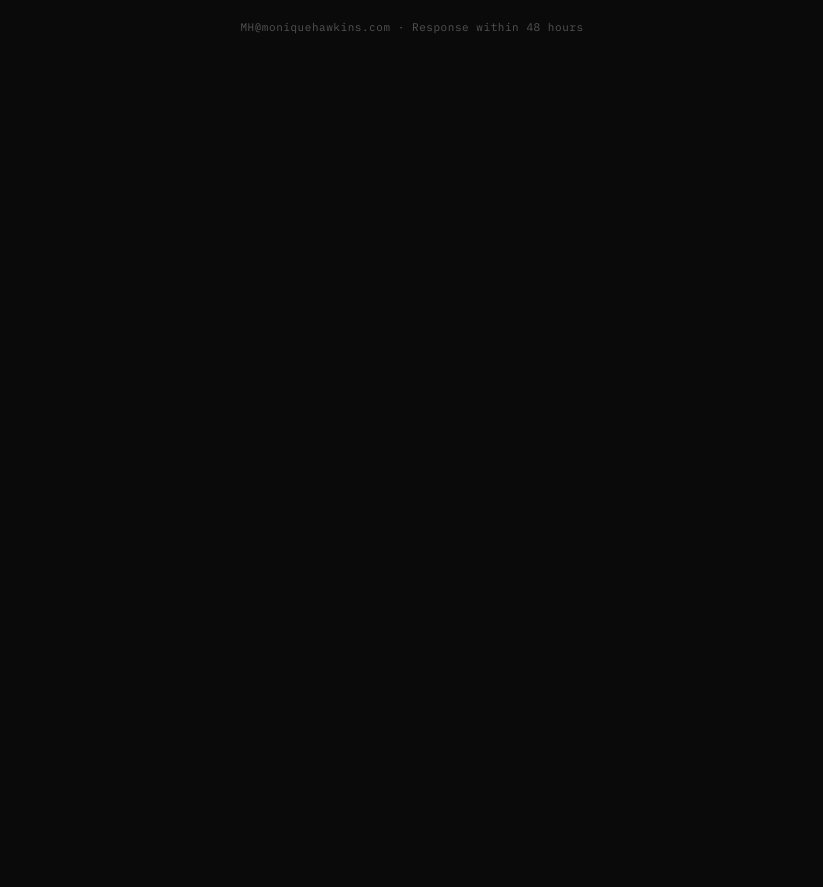
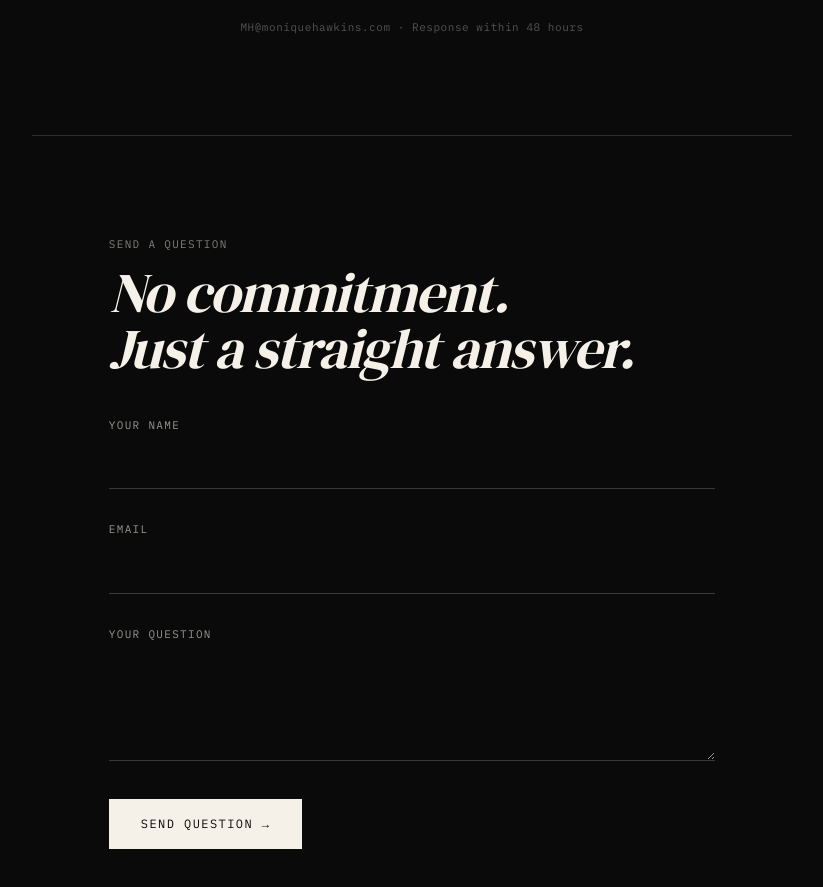
Before and after one commit to niquewill/moniquehawkins-com, a Next.js app: page /consulting in a window 1280 px wide. Shown: the part 6100-6987 px from the top of the page, without its empty margins (228-1051 px from the left). Before the commit the page ends 6235 px from the top, so only its background shows below. Built offline with nearby package versions, Linux system fonts and the light colour scheme.

Commit message:
Fix consulting form, insights filters, work links, notify/subscribe buttons

```diff
--- /dev/null
+++ b/app/components/QuickContactForm.tsx
@@ -0,0 +1,170 @@
+'use client'
+
+import { useState } from 'react'
+
+type Status = 'idle' | 'sending' | 'sent' | 'error'
+
+export default function QuickContactForm() {
+  const [name, setName] = useState('')
+  const [email, setEmail] = useState('')
+  const [message, setMessage] = useState('')
+  const [status, setStatus] = useState<Status>('idle')
+  const [errorMsg, setErrorMsg] = useState('')
+
+  async function handleSubmit(e: React.FormEvent) {
+    e.preventDefault()
+    setStatus('sending')
+    setErrorMsg('')
+    try {
+      const res = await fetch('/api/contact', {
+        method: 'POST',
+        headers: { 'Content-Type': 'application/json' },
+        body: JSON.stringify({ name, email, message }),
+      })
+      if (!res.ok) {
+        const data = await res.json().catch(() => ({}))
+        throw new Error(data.error || 'Something went wrong. Please try again.')
+      }
+      setStatus('sent')
+      setName('')
+      setEmail('')
+      setMessage('')
+    } catch (err) {
+      setStatus('error')
+      setErrorMsg(err instanceof Error ? err.message : 'Something went wrong.')
+    }
+  }
+
+  const labelStyle: React.CSSProperties = {
+    fontFamily: '"IBM Plex Mono", monospace',
+    fontSize: '11px',
+    letterSpacing: '0.12em',
+    textTransform: 'uppercase',
+    color: '#F5F1E8',
+    opacity: 0.6,
+    marginBottom: '10px',
+    display: 'block',
+  }
+
+  const inputStyle: React.CSSProperties = {
+    fontFamily: '"IBM Plex Mono", monospace',
+    fontSize: '14px',
+    width: '100%',
+    background: 'transparent',
+    border: 'none',
+    borderBottom: '1px solid rgba(245,241,232,0.2)',
+    color: '#F5F1E8',
+    padding: '12px 0',
+    outline: 'none',
+  }
+
+  return (
+    <section
+      id="consulting-contact"
+      style={{
+        padding: '100px clamp(24px, 6vw, 120px)',
+        maxWidth: '760px',
+        margin: '0 auto',
+        borderTop: '1px solid rgba(245,241,232,0.15)',
+      }}
+    >
+      <span style={{ ...labelStyle, opacity: 0.5 }}>Send a Question</span>
+      <h2
+        style={{
+          fontFamily: '"DM Serif Display", Georgia, serif',
+          fontStyle: 'italic',
+          fontSize: 'clamp(32px, 5vw, 56px)',
+          lineHeight: 1.0,
+          fontWeight: 400,
+          color: '#F5F1E8',
+          margin: '12px 0 40px',
+          letterSpacing: '-0.02em',
+        }}
+      >
+        No commitment.<br />Just a straight answer.
+      </h2>
+
+      {status === 'sent' ? (
+        <p
+          style={{
+            fontFamily: '"IBM Plex Mono", monospace',
+            fontSize: '15px',
+            lineHeight: 1.8,
+            color: '#F5F1E8',
+          }}
+        >
+          Thanks — your message is on its way. Monique will get back to you soon.
+        </p>
+      ) : (
+        <form onSubmit={handleSubmit} style={{ display: 'flex', flexDirection: 'column', gap: '32px' }}>
+          <div>
+            <label htmlFor="qc-name" style={labelStyle}>Your name</label>
+            <input
+              id="qc-name"
+              type="text"
+              value={name}
+              onChange={(e) => setName(e.target.value)}
+              required
+              style={inputStyle}
+            />
+          </div>
+          <div>
+            <label htmlFor="qc-email" style={labelStyle}>Email</label>
+            <input
+              id="qc-email"
+              type="email"
+              value={email}
+              onChange={(e) => setEmail(e.target.value)}
+              required
+              style={inputStyle}
+            />
+          </div>
+          <div>
+            <label htmlFor="qc-message" style={labelStyle}>Your question</label>
+            <textarea
+              id="qc-message"
+              value={message}
+              onChange={(e) => setMessage(e.target.value)}
+              required
+              rows={4}
+              style={{ ...inputStyle, resize: 'vertical' }}
+            />
+          </div>
+
+          {status === 'error' && (
+            <p
+              style={{
+                fontFamily: '"IBM Plex Mono", monospace',
+                fontSize: '12px',
+                color: '#E8A0A0',
+              }}
+            >
+              {errorMsg}
+            </p>
+          )}
+
+          <button
+            type="submit"
+            disabled={status === 'sending'}
+            style={{
+              fontFamily: '"IBM Plex Mono", monospace',
+              fontSize: '12px',
+              letterSpacing: '0.12em',
+              textTransform: 'uppercase',
+              color: 'var(--color-ink)',
+              background: '#F5F1E8',
+              border: 'none',
+              padding: '16px 32px',
+              cursor: status === 'sending' ? 'default' : 'pointer',
+              alignSelf: 'flex-start',
+              opacity: status === 'sending' ? 0.6 : 1,
+              transition: 'all 0.2s',
+            }}
+          >
+            {status === 'sending' ? 'Sending…' : 'Send question →'}
+          </button>
+        </form>
+      )}
+    </section>
+  )
+}
--- a/app/consulting/ConsultingClient.tsx
+++ b/app/consulting/ConsultingClient.tsx
@@ -1,4 +1,6 @@
 'use client'
+
+import QuickContactForm from '../components/QuickContactForm'
 
 import { useState, useEffect } from 'react'
 
@@ -130,7 +132,7 @@ export default function ConsultingPage() {
           No commitment, no sales process — just a straight answer.
         </p>
         <a
-          href="mailto:MH@moniquehawkins.com?subject=Quick question"
+          href="#consulting-contact"
           style={{
             fontFamily: '"IBM Plex Mono", monospace',
             fontSize: '12px',
@@ -162,6 +164,8 @@ export default function ConsultingPage() {
           MH@moniquehawkins.com · Response within 48 hours
         </p>
       </section>
+
+      <QuickContactForm />
 
     </main>
   )
--- a/app/globals.css
+++ b/app/globals.css
@@ -84,3 +84,7 @@ body {
   color: #E8E4DC;
   text-shadow: 0 0 20px rgba(232,228,220,0.6);
 }
+/* Smooth in-page scrolling for anchor jumps (Ask a Question, Notify Me) */
+html { scroll-behavior: smooth; }
+/* Keep the fixed nav from covering scrolled-to sections */
+[id] { scroll-margin-top: 96px; }
--- a/app/insights/InsightsClient.tsx
+++ b/app/insights/InsightsClient.tsx
@@ -4,6 +4,7 @@ import { useState } from 'react'
 
 export default function InsightsPage() {
   const [hoveredHeroTag, setHoveredHeroTag] = useState(false)
+  const [selectedCategory, setSelectedCategory] = useState('All')
   const [hoveredCardTag, setHoveredCardTag] = useState<number | null>(null)
   return (
     <main style={{ background: 'var(--color-ink)', paddingTop: '120px' }}>
@@ -56,23 +57,25 @@ export default function InsightsPage() {
         gap: '8px',
         flexWrap: 'wrap',
       }}>
-        {categories.map((cat, i) => (
-          <button key={i} style={{
+        {categories.map((cat, i) => {
+          const isActive = cat === selectedCategory
+          return (
+          <button key={i} onClick={() => setSelectedCategory(cat)} style={{
             fontFamily: '"IBM Plex Mono", monospace',
             fontSize: '11px',
             letterSpacing: '0.12em',
             textTransform: 'uppercase',
-            color: i === 0 ? 'var(--color-ink)' : '#F5F1E8',
-            background: i === 0 ? '#F5F1E8' : 'transparent',
+            color: isActive ? 'var(--color-ink)' : '#F5F1E8',
+            background: isActive ? '#F5F1E8' : 'transparent',
             border: '1px solid rgba(245,241,232,0.2)',
             padding: '8px 16px',
             cursor: 'pointer',
             transition: 'all 0.2s',
-            opacity: i === 0 ? 1 : 0.6,
+            opacity: isActive ? 1 : 0.6,
           }}>
             {cat}
           </button>
-        ))}
+        )})}
       </section>
 
       {/* ── Featured Article ──────────────────────────────────────── */}
@@ -225,7 +228,7 @@ export default function InsightsPage() {
                 This article is in progress. Subscribe to be notified when it publishes.
               </p>
               <a
-                href="mailto:MH@moniquehawkins.com?subject=Notify me when Insights launches"
+                href="#newsletter"
                 style={{
                   fontFamily: '"IBM Plex Mono", monospace',
                   fontSize: '11px',
@@ -266,7 +269,7 @@ export default function InsightsPage() {
           gap: '2px',
           background: 'rgba(245,241,232,0.08)',
         }}>
-          {articles.map((article, i) => (
+          {(selectedCategory === 'All' ? articles : articles.filter(a => a.category === selectedCategory)).map((article, i) => (
             <div key={i} style={{
               background: 'var(--color-ink)',
               padding: '36px 32px',
@@ -366,7 +369,7 @@ export default function InsightsPage() {
       </section>
 
       {/* ── Newsletter CTA ───────────────────────────────────────── */}
-      <section style={{
+      <section id="newsletter" style={{
         padding: '100px clamp(24px, 6vw, 120px)',
         maxWidth: '1200px',
         margin: '0 auto',
@@ -415,7 +418,7 @@ export default function InsightsPage() {
             Get Notified When Insights Launches
           </p>
           <a
-           href="https://c8fbe7fc.sibforms.com/serve/MUIFAD42C4KLhaPMhHPhsasVpEtNCYCse8IcBfzMS6_mP-DsZOgaTeKhYHk_LSpAwig2O3T4aqp_QKIP2ul6l8XmQu4HfMvp3-Yq1FBPWWDzK86gejAtCixOFd4mj_-u6h3ZvFPtzR_cJUGHWhQJeR62iLbrcJWE19qsfR8RN87eS7ya5gWVO364Y83hGkXgxz_SogSWnHuyr1d_LA=="
+           target="_blank" rel="noopener noreferrer" href="https://c8fbe7fc.sibforms.com/serve/MUIFAD42C4KLhaPMhHPhsasVpEtNCYCse8IcBfzMS6_mP-DsZOgaTeKhYHk_LSpAwig2O3T4aqp_QKIP2ul6l8XmQu4HfMvp3-Yq1FBPWWDzK86gejAtCixOFd4mj_-u6h3ZvFPtzR_cJUGHWhQJeR62iLbrcJWE19qsfR8RN87eS7ya5gWVO364Y83hGkXgxz_SogSWnHuyr1d_LA=="
             style={{
               display: 'inline-flex',
               alignItems: 'center',
--- a/app/work/WorkClient.tsx
+++ b/app/work/WorkClient.tsx
@@ -187,6 +187,8 @@ export default function WorkPage() {
               </a>
               <a
                 href="/pickleball-project-showcase_1.html"
+                target="_blank"
+                rel="noopener noreferrer"
                 style={ghostBtnStyle}
                 onMouseEnter={e => {
                   e.currentTarget.style.background = 'rgba(245,241,232,0.06)'
```
